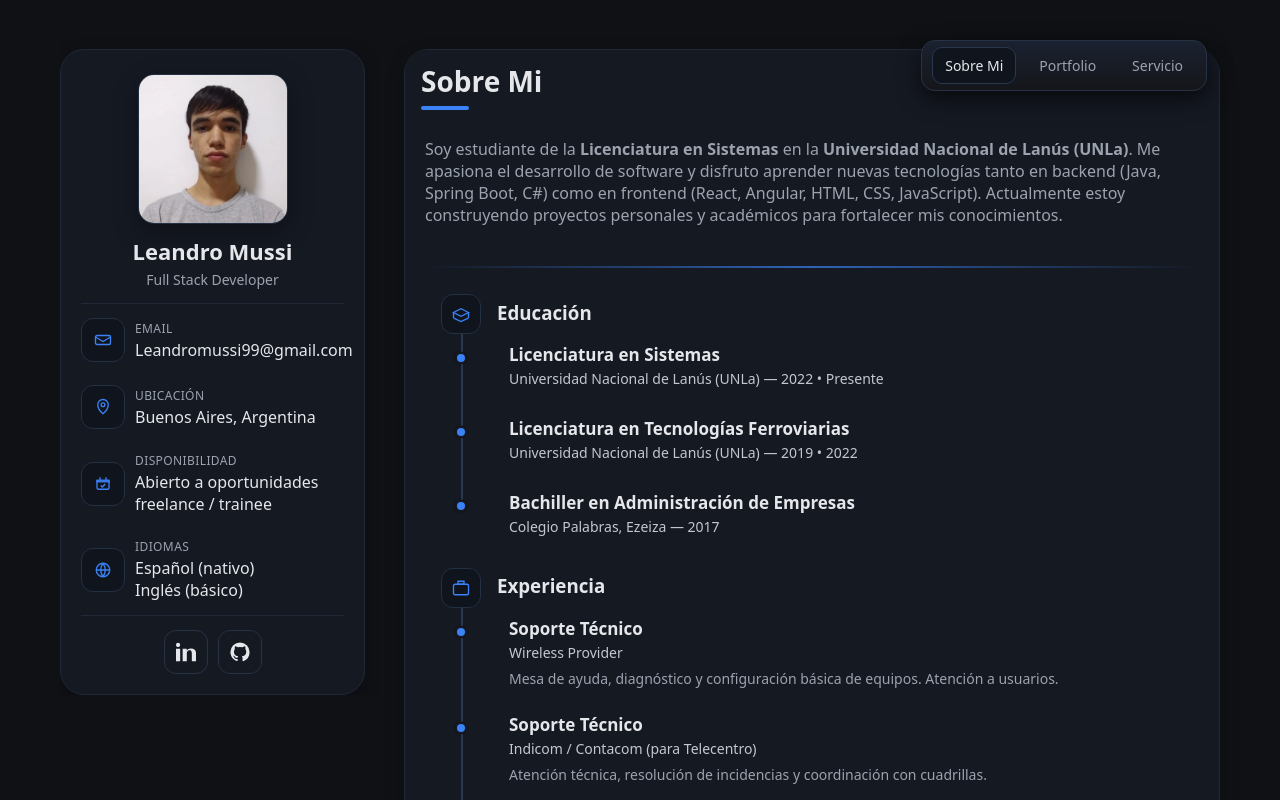
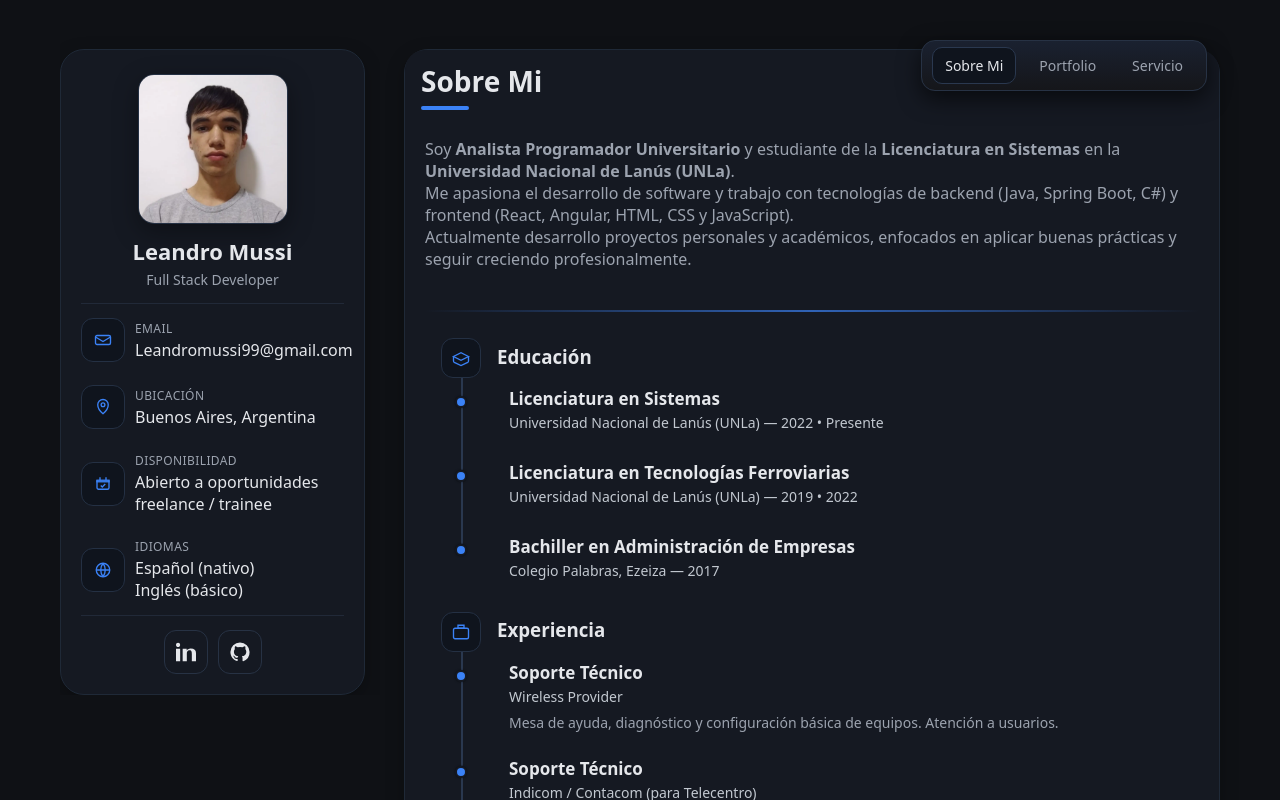
Before and after one commit to LeandroMussi99/Portfolio_Personal-React, a React (Vite) app: page / in a window 1280 px wide. Shown: the top 800 px of the page. Built offline with nearby package versions, Linux system fonts and the light colour scheme.

Commit message:
actualizacion texto sobre mi

```diff
--- a/src/sections/About.jsx
+++ b/src/sections/About.jsx
@@ -7,12 +7,22 @@ export default function About() {
     <section id="about" className="about-section">
 
       {/* Texto de presentación */}
-      <p className="about-text">
-        Soy estudiante de la <strong>Licenciatura en Sistemas</strong> en la <strong>Universidad Nacional de Lanús (UNLa)</strong>.
-        Me apasiona el desarrollo de software y disfruto aprender nuevas tecnologías tanto en backend (Java, Spring Boot, C#) como en
-        frontend (React, Angular, HTML, CSS, JavaScript).
-        Actualmente estoy construyendo proyectos personales y académicos para fortalecer mis conocimientos.
+      <p>
+        Soy <strong>Analista Programador Universitario</strong> y estudiante de la
+        <strong> Licenciatura en Sistemas</strong> en la
+        <strong> Universidad Nacional de Lanús (UNLa)</strong>.
       </p>
+
+      <p>
+        Me apasiona el desarrollo de software y trabajo con tecnologías de backend
+        (Java, Spring Boot, C#) y frontend (React, Angular, HTML, CSS y JavaScript).
+      </p>
+
+      <p>
+        Actualmente desarrollo proyectos personales y académicos, enfocados en
+        aplicar buenas prácticas y seguir creciendo profesionalmente.
+      </p>
+
 
       <div className="section-divider"></div>
 
```
